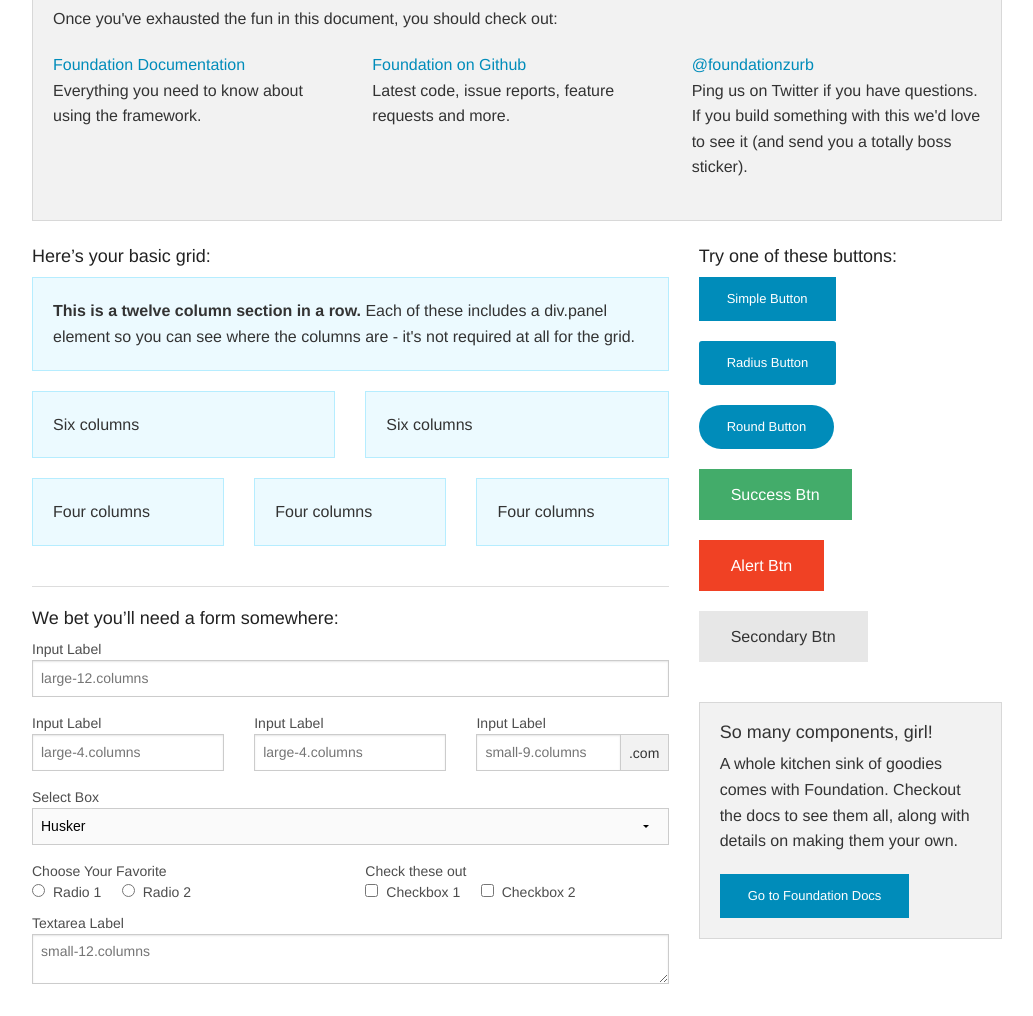
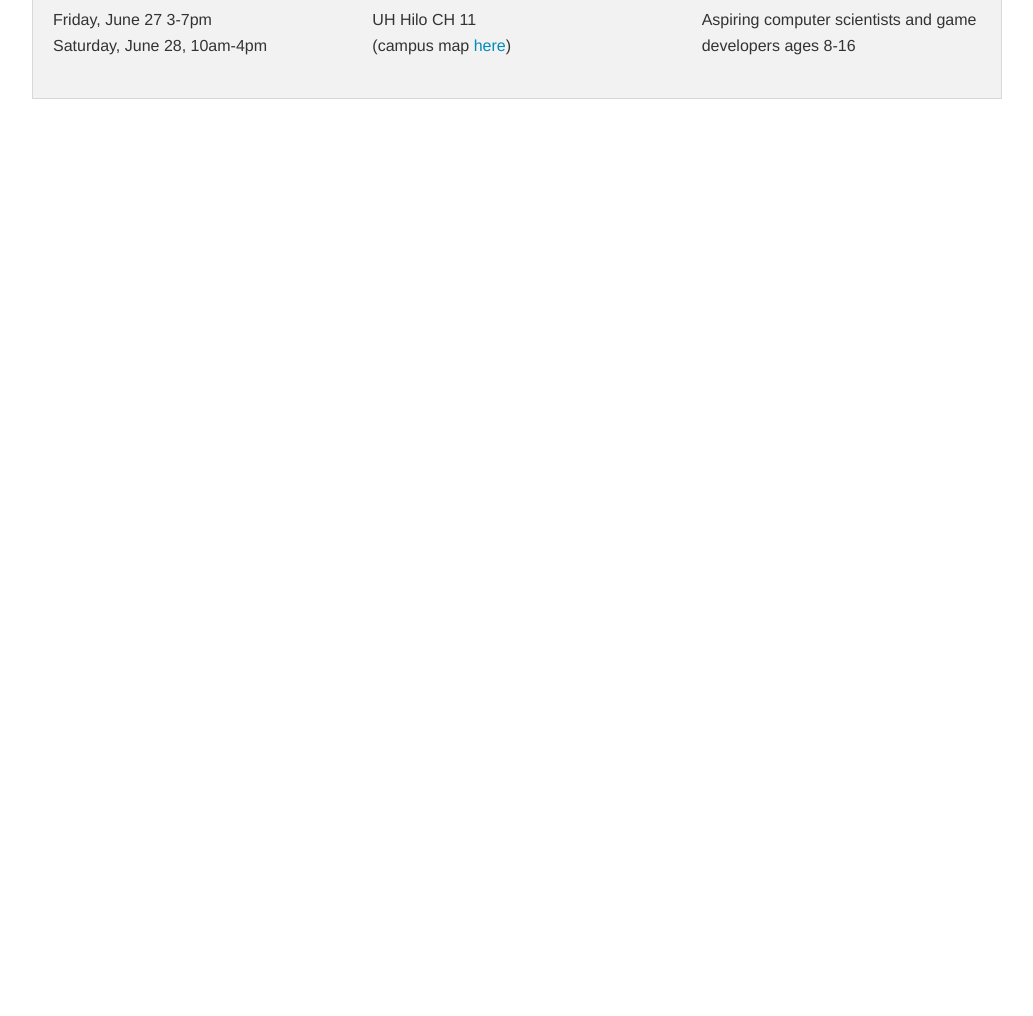
Before and after one commit to bruab/KeikiTech, a plain HTML site: page index.html in a window 1280 px wide. Shown: the part 170-1186 px from the top of the page, without its empty margins (123-1156 px from the left). After the commit the page ends 800 px from the top, so only its background shows below. Drawn offline with Linux system fonts and the light colour scheme.

Commit message:
stripped out most of the foundation stuff, added when where who

```diff
--- a/index.html
+++ b/index.html
@@ -3,7 +3,7 @@
   <head>
     <meta charset="utf-8" />
     <meta name="viewport" content="width=device-width, initial-scale=1.0" />
-    <title>Foundation | Welcome</title>
+    <title>KeikiTech.org | Welcome</title>
     <link rel="stylesheet" href="css/foundation.css" />
     <script src="js/vendor/modernizr.js"></script>
   </head>
@@ -11,151 +11,33 @@
 
     <div class="row">
       <div class="large-12 columns">
-        <h1>Welcome to Foundation</h1>
+        <h1>KeikiTech.org</h1>
       </div>
     </div>
 
     <div class="row">
       <div class="large-12 columns">
       	<div class="panel">
-	        <h3>We&rsquo;re stoked you want to try Foundation! </h3>
-	        <p>To get going, this file (index.html) includes some basic styles you can modify, play around with, or totally destroy to get going.</p>
-	        <p>Once you've exhausted the fun in this document, you should check out:</p>
+	        <h2>Junior Game Development Workshop coming soon!</h2>
 	        <div class="row">
-	        	<div class="large-4 medium-4 columns">
-	    		<p><a href="http://foundation.zurb.com/docs">Foundation Documentation</a><br />Everything you need to know about using the framework.</p>
+	        	<div class="info large-4 medium-4 columns">
+                <h4>When?</h4>
+                <p>Friday, June 27 3-7pm<br />Saturday, June 28, 10am-4pm</p>
 	    	</div>
-	        	<div class="large-4 medium-4 columns">
-	        		<p><a href="http://github.com/zurb/foundation">Foundation on Github</a><br />Latest code, issue reports, feature requests and more.</p>
-	        	</div>
-	        	<div class="large-4 medium-4 columns">
-	        		<p><a href="http://twitter.com/foundationzurb">@foundationzurb</a><br />Ping us on Twitter if you have questions. If you build something with this we'd love to see it (and send you a totally boss sticker).</p>
-	        	</div>
-					</div>
+	        <div class="row">
+	        	<div class="info large-4 medium-4 columns">
+                <h4>Where?</h4>
+                <p>UH Hilo CH 11 <br />(campus map <a href="http://hilo.hawaii.edu/uhh/maps.php#main">here</a>)<p>
+	    	</div>
+	        <div class="row">
+	        	<div class="info large-4 medium-4 columns">
+                <h4>Who's invited?</h4>
+                <p>Aspiring computer scientists and game developers ages 8-16</p>
+	    	</div>
       	</div>
       </div>
     </div>
 
-    <div class="row">
-      <div class="large-8 medium-8 columns">
-        <h5>Here&rsquo;s your basic grid:</h5>
-        <!-- Grid Example -->
-
-        <div class="row">
-          <div class="large-12 columns">
-            <div class="callout panel">
-              <p><strong>This is a twelve column section in a row.</strong> Each of these includes a div.panel element so you can see where the columns are - it's not required at all for the grid.</p>
-            </div>
-          </div>
-        </div>
-        <div class="row">
-          <div class="large-6 medium-6 columns">
-            <div class="callout panel">
-              <p>Six columns</p>
-            </div>
-          </div>
-          <div class="large-6 medium-6 columns">
-            <div class="callout panel">
-              <p>Six columns</p>
-            </div>
-          </div>
-        </div>
-        <div class="row">
-          <div class="large-4 medium-4 small-4 columns">
-            <div class="callout panel">
-              <p>Four columns</p>
-            </div>
-          </div>
-          <div class="large-4 medium-4 small-4 columns">
-            <div class="callout panel">
-              <p>Four columns</p>
-            </div>
-          </div>
-          <div class="large-4 medium-4 small-4 columns">
-            <div class="callout panel">
-              <p>Four columns</p>
-            </div>
-          </div>
-        </div>
-
-        <hr />
-
-        <h5>We bet you&rsquo;ll need a form somewhere:</h5>
-        <form>
-				  <div class="row">
-				    <div class="large-12 columns">
-				      <label>Input Label</label>
-				      <input type="text" placeholder="large-12.columns" />
-				    </div>
-				  </div>
-				  <div class="row">
-				    <div class="large-4 medium-4 columns">
-				      <label>Input Label</label>
-				      <input type="text" placeholder="large-4.columns" />
-				    </div>
-				    <div class="large-4 medium-4 columns">
-				      <label>Input Label</label>
-				      <input type="text" placeholder="large-4.columns" />
-				    </div>
-				    <div class="large-4 medium-4 columns">
-				      <div class="row collapse">
-				        <label>Input Label</label>
-				        <div class="small-9 columns">
-				          <input type="text" placeholder="small-9.columns" />
-				        </div>
-				        <div class="small-3 columns">
-				          <span class="postfix">.com</span>
-				        </div>
-				      </div>
-				    </div>
-				  </div>
-				  <div class="row">
-				    <div class="large-12 columns">
-				      <label>Select Box</label>
-				      <select>
-				        <option value="husker">Husker</option>
-				        <option value="starbuck">Starbuck</option>
-				        <option value="hotdog">Hot Dog</option>
-				        <option value="apollo">Apollo</option>
-				      </select>
-				    </div>
-				  </div>
-				  <div class="row">
-				    <div class="large-6 medium-6 columns">
-				      <label>Choose Your Favorite</label>
-				      <input type="radio" name="pokemon" value="Red" id="pokemonRed"><label for="pokemonRed">Radio 1</label>
-				      <input type="radio" name="pokemon" value="Blue" id="pokemonBlue"><label for="pokemonBlue">Radio 2</label>
-				    </div>
-				    <div class="large-6 medium-6 columns">
-				      <label>Check these out</label>
-				      <input id="checkbox1" type="checkbox"><label for="checkbox1">Checkbox 1</label>
-				      <input id="checkbox2" type="checkbox"><label for="checkbox2">Checkbox 2</label>
-				    </div>
-				  </div>
-				  <div class="row">
-				    <div class="large-12 columns">
-				      <label>Textarea Label</label>
-				      <textarea placeholder="small-12.columns"></textarea>
-				    </div>
-				  </div>
-				</form>
-      </div>
-
-      <div class="large-4 medium-4 columns">
-			  <h5>Try one of these buttons:</h5>
-			  <p><a href="#" class="small button">Simple Button</a><br/>
-        <a href="#" class="small radius button">Radius Button</a><br/>
-        <a href="#" class="small round button">Round Button</a><br/>
-        <a href="#" class="medium success button">Success Btn</a><br/>
-        <a href="#" class="medium alert button">Alert Btn</a><br/>
-        <a href="#" class="medium secondary button">Secondary Btn</a></p>
-				<div class="panel">
-        	<h5>So many components, girl!</h5>
-        	<p>A whole kitchen sink of goodies comes with Foundation. Checkout the docs to see them all, along with details on making them your own.</p>
-        	<a href="http://foundation.zurb.com/docs/" class="small button">Go to Foundation Docs</a>
-        </div>
-      </div>
-    </div>
 
     <script src="js/vendor/jquery.js"></script>
     <script src="js/foundation.min.js"></script>
```
